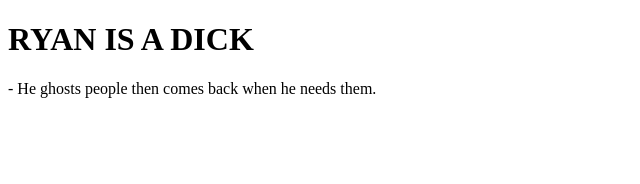
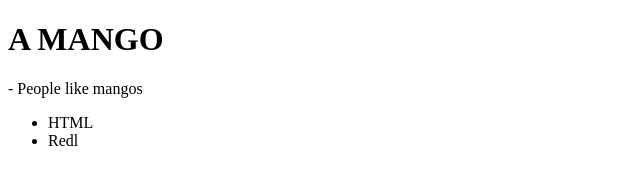
Before and after one commit to Lyndz456/test4, a plain HTML site: page index.html in a window 1280 px wide. Shown: the whole page, without its empty margins (0-640 px from the left). Drawn offline with Linux system fonts and the light colour scheme.

Commit message:
Second commit

```diff
--- a/index.html
+++ b/index.html
@@ -6,7 +6,12 @@
     <title>Document</title>
 </head>
 <body>
-    <h1>RYAN IS A DICK</h1>
-    <P>- He ghosts people then comes back when he needs them.</P>
+    <h1>A MANGO</h1>
+
+  <P>- People like mangos</P>
 </body>
+<ul>
+    <li>HTML</li>
+    <LI>Redl</LI>
+</ul>
 </html>
```
